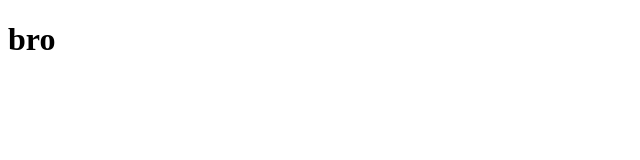
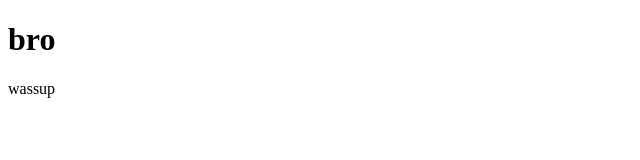
Before and after one commit to gwalavision/react-practice, a plain HTML site: page index.html in a window 1280 px wide. Shown: the full height of the page, 0-640 px from the left. Drawn offline with Linux system fonts and the light colour scheme.

Commit message:
secomd commit

```diff
--- a/index.html
+++ b/index.html
@@ -8,5 +8,6 @@
   </head>
   <body>
     <h1>bro</h1>
+    <p>wassup</p>
   </body>
 </html>
```
